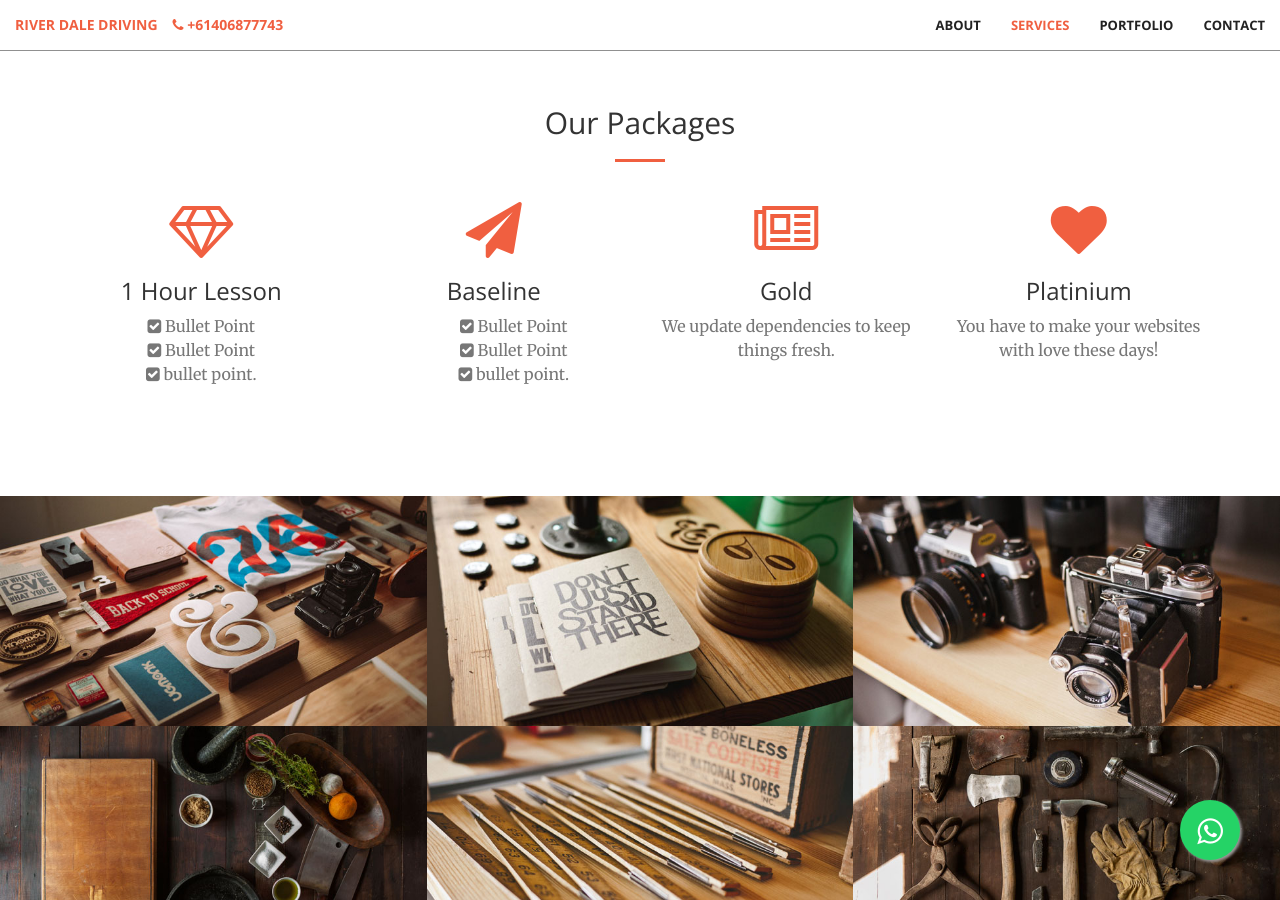
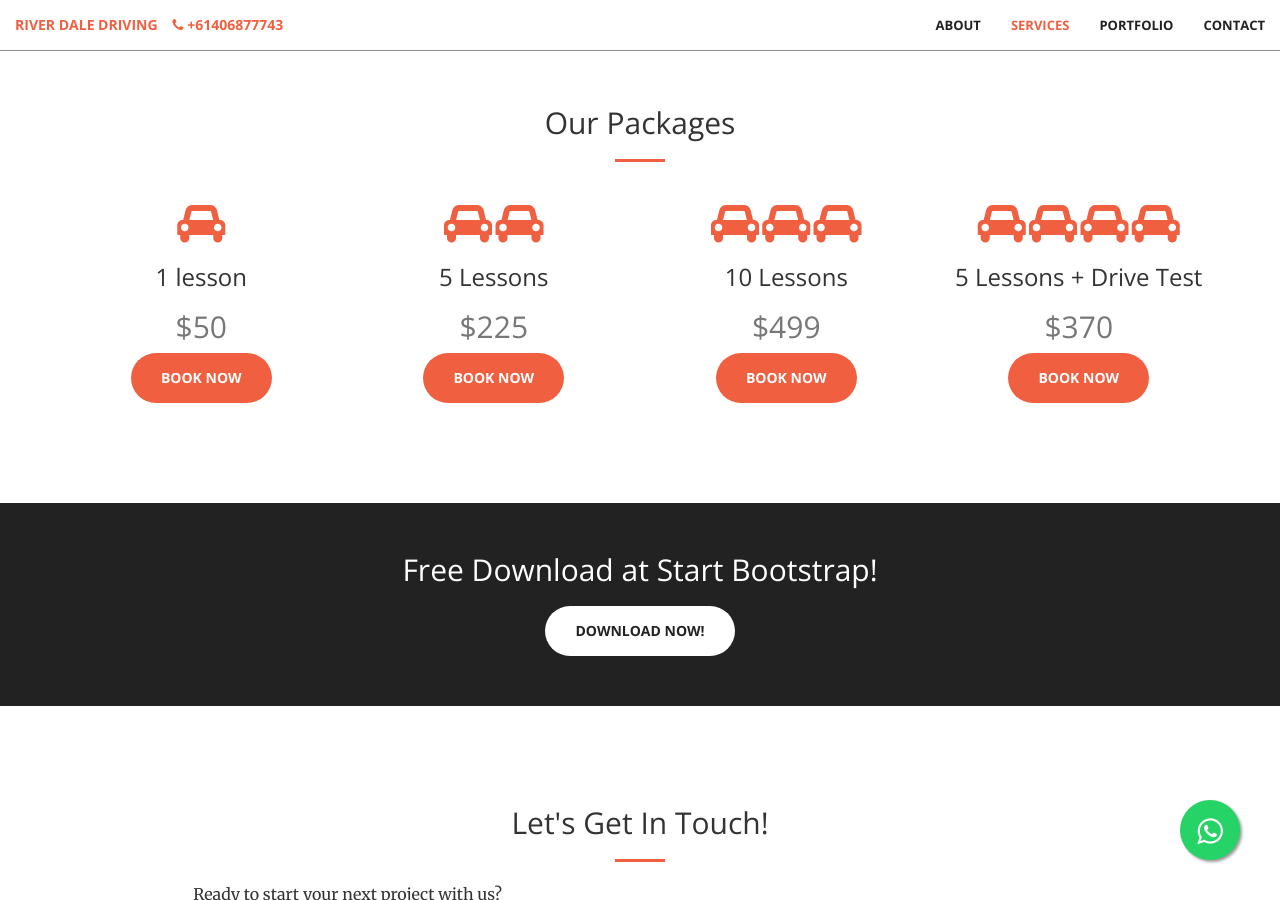
Before and after one commit to Riwajchalise/riverdale-driving, a Jekyll site: the page built from index.html, in a window 1280 px wide and 900 px high, scrolled down 1336 px. Built offline with Jekyll 4.4.1, drawn with Linux system fonts in a browser that asks for light colours.

Commit message:
Updated the priceing
Changed the segment

```diff
--- a/_includes/services.html
+++ b/_includes/services.html
@@ -9,39 +9,49 @@
     </div>
     <div class="container">
         <div class="row">
+
             <div class="col-lg-3 col-md-6 text-center">
                 <div class="service-box">
-                    <i class="fa fa-4x fa-diamond wow bounceIn text-primary"></i>
-                    <h3>1 Hour Lesson</h3>
-                    <p class="text-muted"><i class="fa fa fa-check-square"></i> Bullet Point </p>
-                    <p class="text-muted"><i class="fa fa fa-check-square"></i> Bullet Point </p>
-                    <p class="text-muted"><i class="fa fa fa-check-square"></i> bullet point.</p>
+                    <i class="fa fa-3x fa-car wow bounceIn text-primary"></i>
+                    <h3>1 lesson</h3>
+                    <h2 class="text-muted">$50</h2>
+                    <a href="#contact" class="btn btn-primary btn-xl page-scroll">Book Now</a>
 
                 </div>
             </div>
+
             <div class="col-lg-3 col-md-6 text-center">
                 <div class="service-box">
-                    <i class="fa fa-4x fa-paper-plane wow bounceIn text-primary" data-wow-delay=".1s"></i>
-                    <h3>Baseline</h3>
-                    <ul style="list-style-type: none;">
-                       <li><p class="text-muted"><i class="fa fa fa-check-square"></i> Bullet Point</p></li>
-                       <li><p class="text-muted"><i class="fa fa fa-check-square"></i> Bullet Point </p></li>
-                        <li><p class="text-muted"><i class="fa fa fa-check-square"></i> bullet point.</p></li>
-                    </ul>
+                    <i class="fa fa-3x fa-car wow bounceIn text-primary"></i>
+                    <i class="fa fa-3x fa-car wow bounceIn text-primary"></i>
+                    <h3>5 Lessons</h3>
+                    <h2 class="text-muted"> $225</h2>
+                    <a href="#contact" class="btn btn-primary btn-xl page-scroll">Book Now</a>
                 </div>
             </div>
+
+
             <div class="col-lg-3 col-md-6 text-center">
                 <div class="service-box">
-                    <i class="fa fa-4x fa-newspaper-o wow bounceIn text-primary" data-wow-delay=".2s"></i>
-                    <h3>Gold</h3>
-                    <p class="text-muted">We update dependencies to keep things fresh.</p>
+                    <i class="fa fa-3x fa-car wow bounceIn text-primary"></i>
+                    <i class="fa fa-3x fa-car wow bounceIn text-primary"></i>
+                    <i class="fa fa-3x fa-car wow bounceIn text-primary"></i>
+                    <h3>10 Lessons</h3>
+                    <h2 class="text-muted">$499</h2>
+                    <a href="#contact" class="btn btn-primary btn-xl page-scroll">Book Now</a>
                 </div>
             </div>
+
             <div class="col-lg-3 col-md-6 text-center">
                 <div class="service-box">
-                    <i class="fa fa-4x fa-heart wow bounceIn text-primary" data-wow-delay=".3s"></i>
-                    <h3>Platinium</h3>
-                    <p class="text-muted">You have to make your websites with love these days!</p>
+                    <i class="fa fa-3x fa-car wow bounceIn text-primary"></i>
+                    <i class="fa fa-3x fa-car wow bounceIn text-primary"></i>
+                    <i class="fa fa-3x fa-car wow bounceIn text-primary"></i>
+                    <i class="fa fa-3x fa-car wow bounceIn text-primary"></i>
+
+                    <h3>5 Lessons + Drive Test</h3>
+                    <h2 class="text-muted">$370</h2>
+                    <a href="#contact" class="btn btn-primary btn-xl page-scroll">Book Now</a>
                 </div>
             </div>
         </div>
--- a/_layouts/front.html
+++ b/_layouts/front.html
@@ -8,7 +8,7 @@
   {% include header.html %}
   {% include call-to-action.html %}
   {% include services.html %}
-  {% include portfolio.html %}
+  <!-- {% include portfolio.html %} -->
   {% include aside.html %}
   {% include contact.html %}
 
```
Also changed, not shown: 1 other file.
